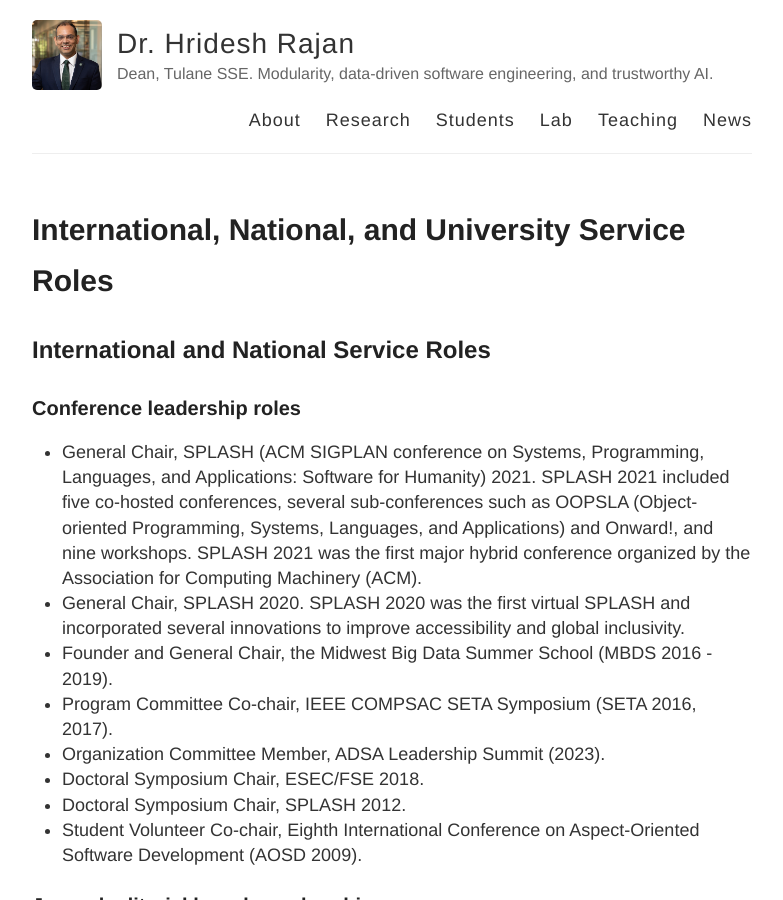
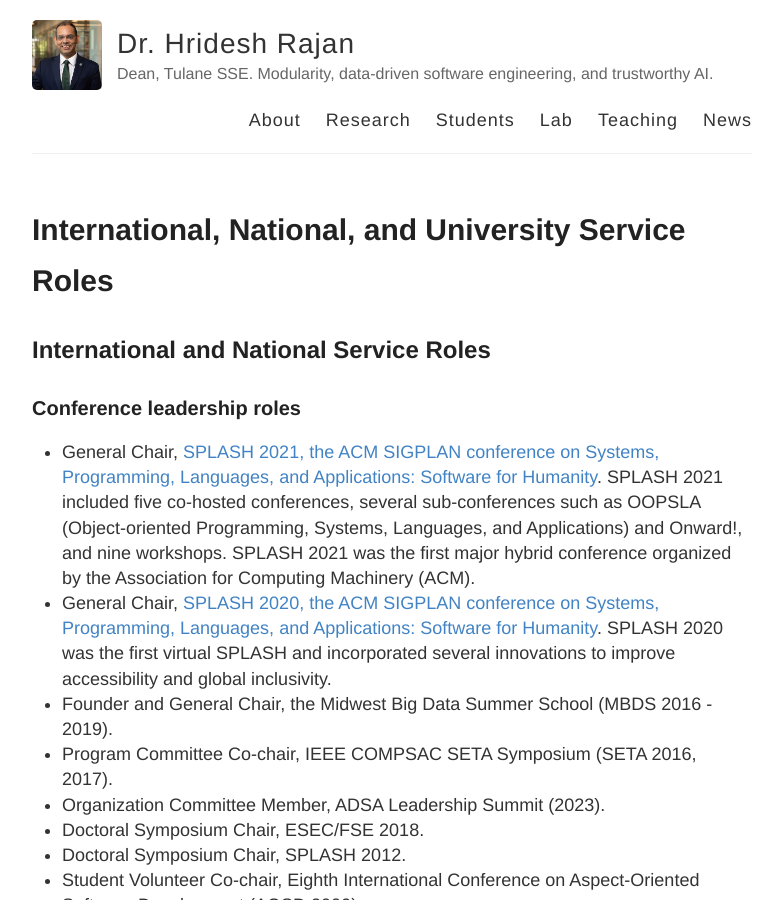
Before and after one commit to hridesh/hridesh.github.io, a Jekyll site: the page built from service.md, in a window 1280 px wide and 900 px high. Shown: the whole window, without its empty margins (248-1031 px from the left). Built offline with Jekyll 4.4.1, drawn with Linux system fonts in a browser that asks for light colours.

Commit message:
misc changes

```diff
--- a/service.md
+++ b/service.md
@@ -8,8 +8,8 @@ permalink: /service/
 
 ### Conference leadership roles
 
-- General Chair, SPLASH (ACM SIGPLAN conference on Systems, Programming, Languages, and Applications: Software for Humanity) 2021. SPLASH 2021 included five co-hosted conferences, several sub-conferences such as OOPSLA (Object-oriented Programming, Systems, Languages, and Applications) and Onward!, and nine workshops. SPLASH 2021 was the first major hybrid conference organized by the Association for Computing Machinery (ACM).
-- General Chair, SPLASH 2020. SPLASH 2020 was the first virtual SPLASH and incorporated
+- General Chair, [SPLASH 2021, the ACM SIGPLAN conference on Systems, Programming, Languages, and Applications: Software for Humanity](https://2021.splashcon.org/). SPLASH 2021 included five co-hosted conferences, several sub-conferences such as OOPSLA (Object-oriented Programming, Systems, Languages, and Applications) and Onward!, and nine workshops. SPLASH 2021 was the first major hybrid conference organized by the Association for Computing Machinery (ACM).
+- General Chair, [SPLASH 2020, the ACM SIGPLAN conference on Systems, Programming, Languages, and Applications: Software for Humanity](https://2020.splashcon.org/). SPLASH 2020 was the first virtual SPLASH and incorporated
     several innovations to improve accessibility and global inclusivity.
 - Founder and General Chair, the Midwest Big Data Summer School (MBDS 2016 - 2019).
 - Program Committee Co-chair, IEEE COMPSAC SETA Symposium (SETA 2016, 2017).
```
